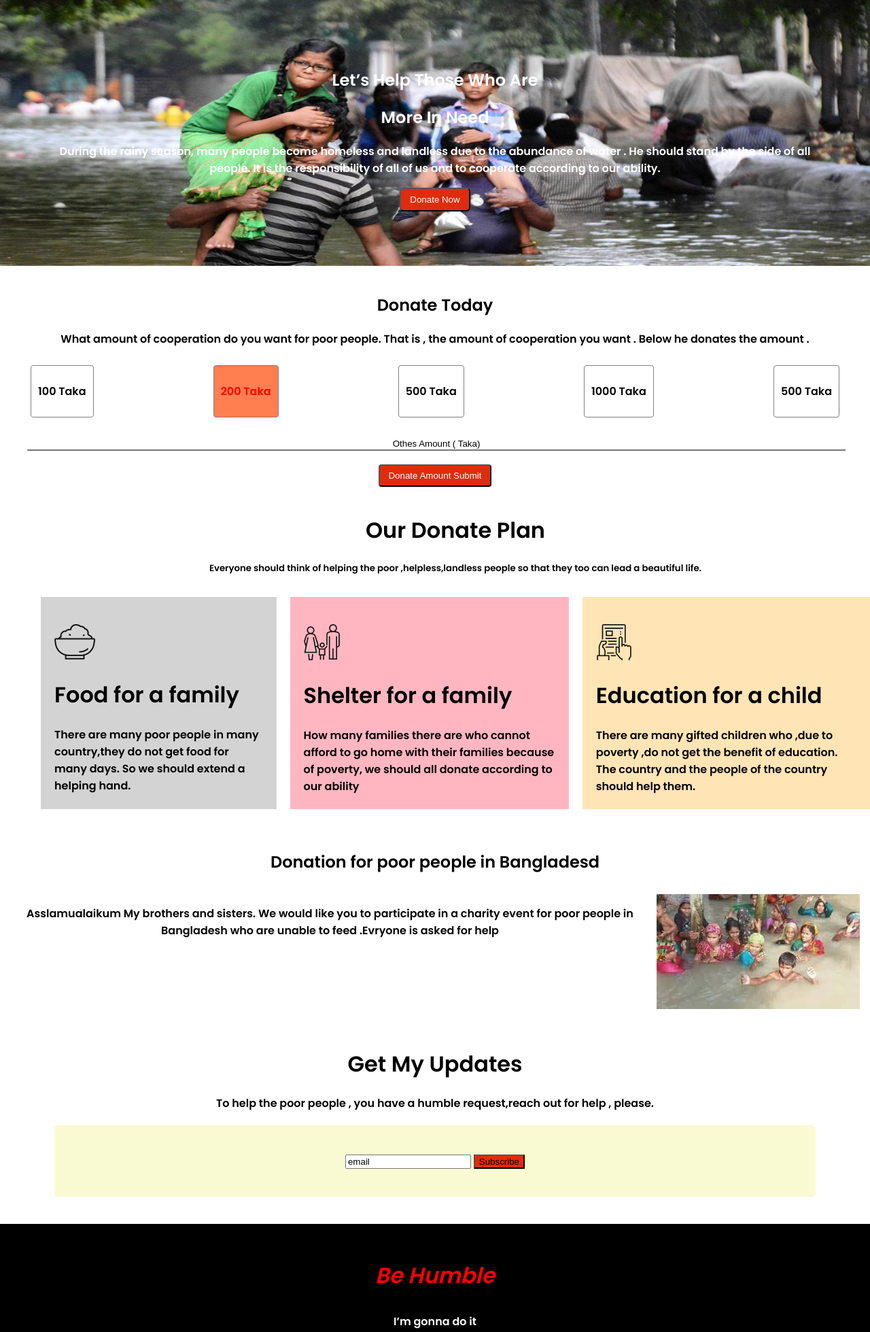
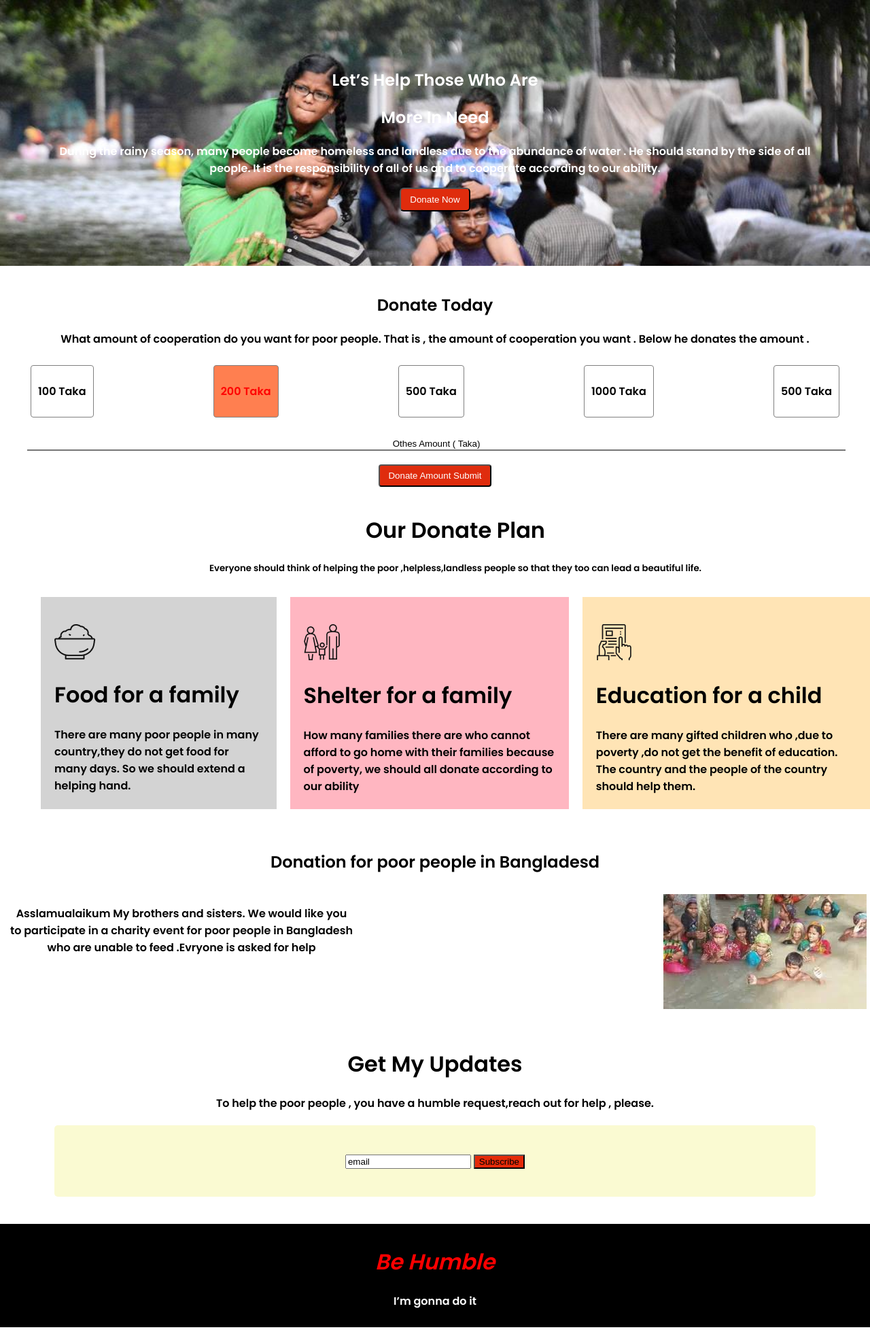
Before and after one commit to Mofassel100/project-assignment, a plain HTML site: page index.html in a window 1280 px wide. Shown: the top 1959 px of the page at 68% size. Drawn offline with Linux system fonts and the light colour scheme.

Commit message:
next post

```diff
--- a/style.css
+++ b/style.css
@@ -7,7 +7,7 @@ body {
 .donate-menu-one {
     background-image: url(images/donation4.jpg );
     background-repeat: no-repeat;
-    background-size: 100% 500px;
+    background-size: 100% 700px;
 }
 
 
@@ -106,20 +106,24 @@ body {
 .reletive-poor {
     margin: 50px 10px;
     text-align: center;
+
 }
 
 .reletive-poor-elmt {
     display: flex;
     justify-content: space-between;
     margin: 30px 5px 20px;
+    width: 100%;
 }
 
 .reletive-poor-elmt-left {
     margin-right: 10px;
+    width: 40%;
 }
 
 .reletive-poor-elmt-right {
     margin-right: 10px;
+    width: 40%;
 }
 
 
@@ -148,10 +152,10 @@ body {
     background-color: black;
 
     color: white;
-    padding: 20px 0 30px;
+    padding: 10px 0;
 }
 
 #footer-items {
     color: red;
-    padding: 10px 0;
+
 }
```
